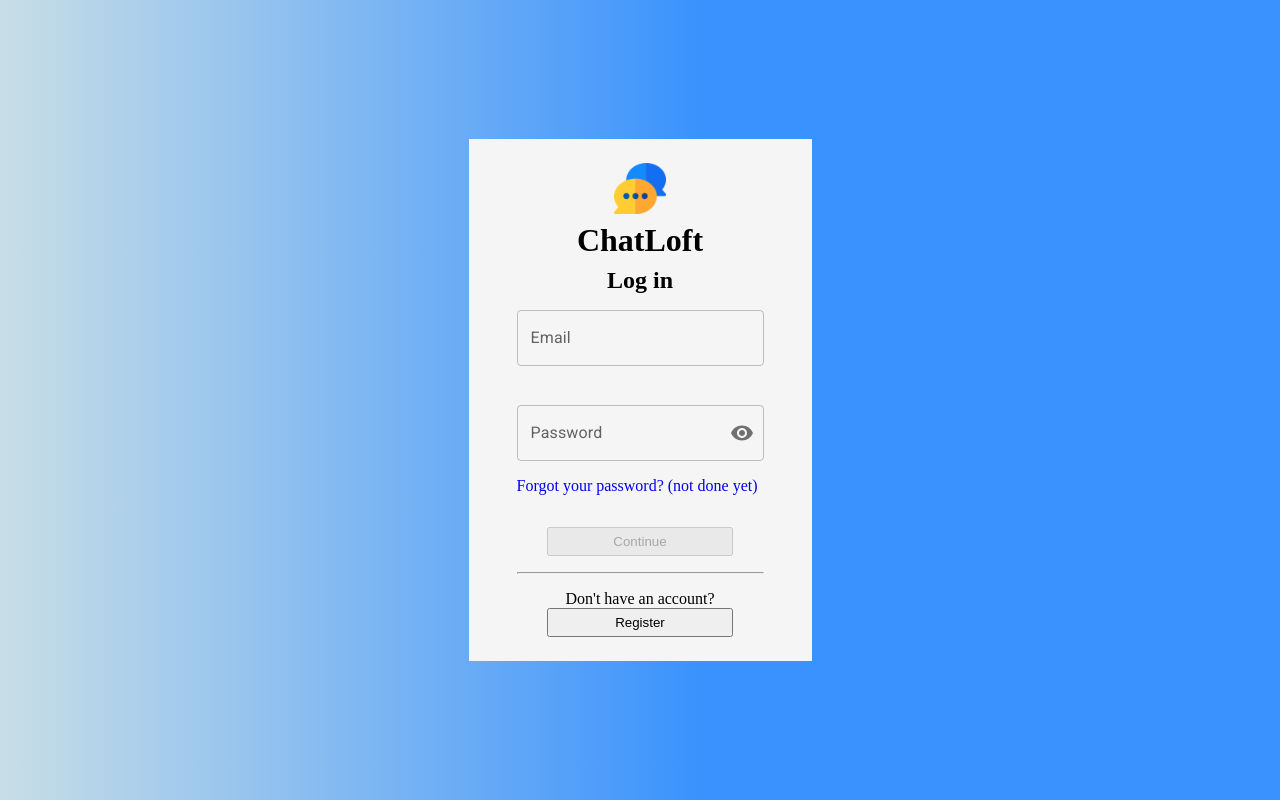
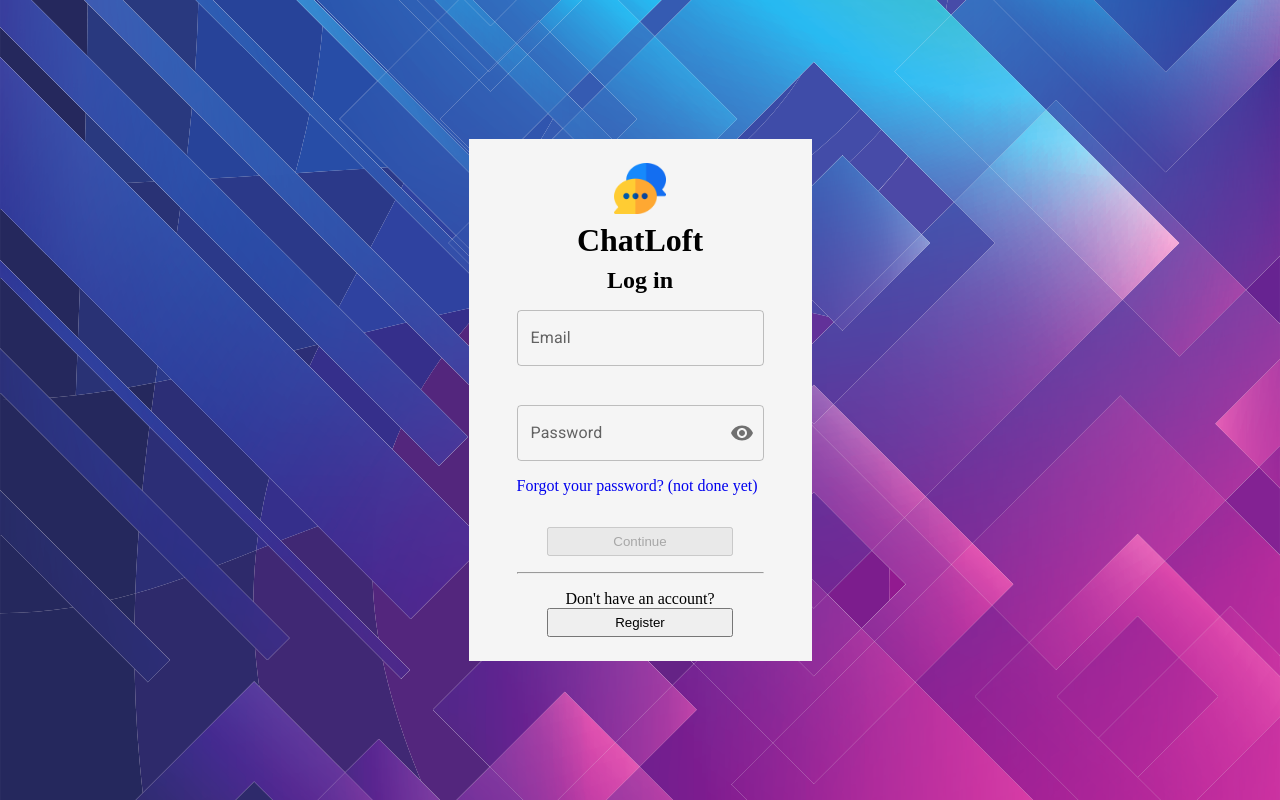
Before and after one commit to steven-ho1/chatloft-chat-app, a React (Vite) app in the folder client-web/: page /login in a window 1280 px wide. Built offline with nearby package versions, Linux system fonts and the light colour scheme; no server answers.

Commit message:
Change auth background image

```diff
--- a/client-web/src/components/auth/authLayout/AuthLayout.css
+++ b/client-web/src/components/auth/authLayout/AuthLayout.css
@@ -3,10 +3,7 @@
     justify-content: center;
     align-items: center;
     min-height: 100vh;
-
-    background: linear-gradient(
-        90deg,
-        rgba(200, 222, 230, 1) 0%,
-        rgba(57, 146, 253, 1) 55%
-    );
+    background-image: url("/bg-image.svg");
+    background-size: cover;
+    background-position: center;
 }
```
Also changed, not shown: client-web/public/bg-image.svg (added).
